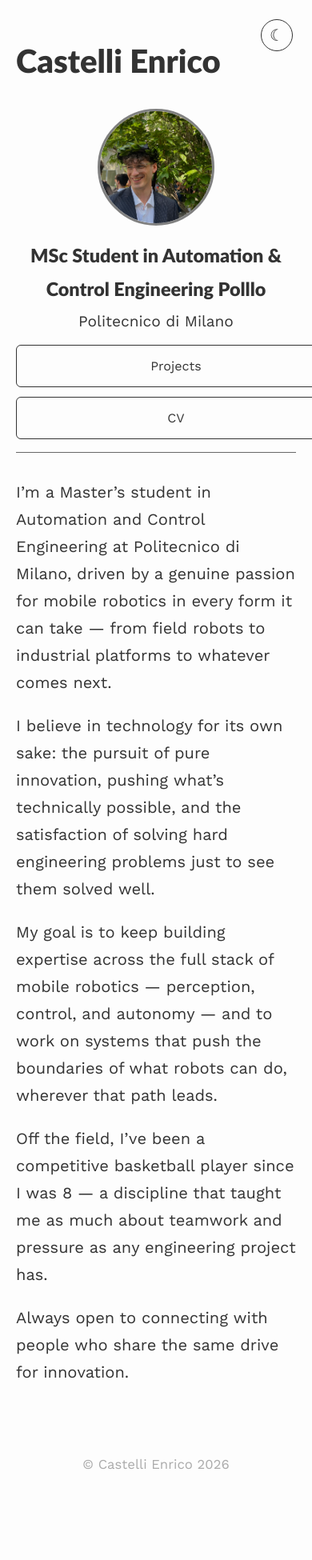
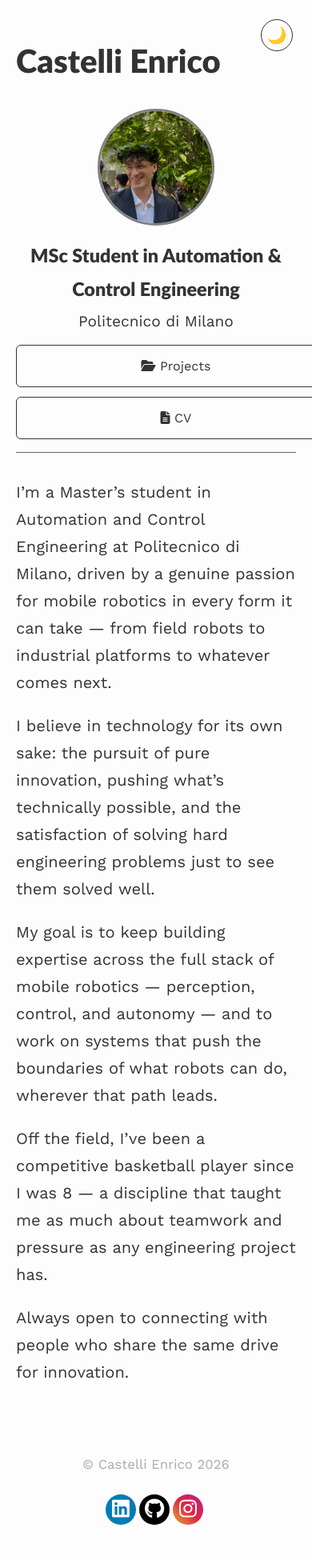
Before and after one commit to chettante/chettante.github.io, a Jekyll site: the page built from index.md, in a window 390 px wide. Shown: the whole page at 80% size. Built offline with Jekyll 4.4.1, drawn with Linux system fonts in a browser that asks for light colours.

Commit message:
restyling still not working completely

```diff
--- a/_config.yml
+++ b/_config.yml
@@ -1,7 +1,7 @@
 ### your site title here
 
 title: Castelli Enrico
-description: MSc Student in Automation & Control Engineering Polllo
+description: MSc Student in Automation & Control Engineering
 
 baseurl: "" #name of GitHub repository
 url: "" #custom url to be used instead of GitHub repository
@@ -19,7 +19,7 @@
 #researchgate: "#"
 #orcid: "#"
 #quora: "#"
-instagram: "https://www.instagram.com/enricocastellii/"
+instagram: "https://www.instagram.com/enricocastellii"
 #facebook: "#"
 #bluesky: "#"
 #substack: "#"
--- a/_layouts/default.html
+++ b/_layouts/default.html
@@ -7,10 +7,11 @@
 <head>
   <meta charset="utf-8">
   <meta content="width=device-width, initial-scale=1" name="viewport">
+
+  <!-- Theme initialization script - must be in head -->
   <script>
   (function () {
     const savedTheme = localStorage.getItem('theme');
-
     if (savedTheme) {
       document.documentElement.setAttribute('data-theme', savedTheme);
     } else if (window.matchMedia('(prefers-color-scheme: dark)').matches) {
@@ -20,6 +21,7 @@
     }
   })();
   </script>
+
   <link rel="stylesheet" href="{{site.baseurl}}/assets/css/main.css">
 
   {% unless layout.hide_header_nav or page.hide_header_nav %}
@@ -36,22 +38,18 @@
 
   {% include mathjax.html %}
 
-  <!-- Load fontawesome here for faster loadtimes: https://stackoverflow.com/a/35880730/9523246 -->
+  <!-- Load fontawesome -->
   <script type="text/javascript">
     (function () {
       var css = document.createElement('link');
       css.href = 'https://use.fontawesome.com/releases/v6.7.2/css/all.css';
       css.rel = 'stylesheet';
       css.type = 'text/css';
-      //this class is added to the body when fontawesome is loaded
-      //this is done to make the fontaw  <header>
-    <h1 class="post-headline">{{site.title}}</h1>
-    <h3 class="post-description">{{site.description}}</h3>
-    {% include navigation.html %}
-  </header>esome icons appear at the same time as the custome CSS-only logos
+
       var showIcons = function () {
         document.body.classList.add('fontawesome-loaded');
       };
+
       css.onload = showIcons;
       css.onerror = showIcons;
       setTimeout(showIcons, 1500);
@@ -61,39 +59,12 @@
 
 </head>
 
-<script>
-  (function () {
-    const toggle = document.getElementById('theme-toggle');
-    const icon = document.getElementById('theme-icon');
+<body>
+  <!-- Theme toggle button -->
+  <button id="theme-toggle" class="theme-toggle" aria-label="Change theme">
+    <span id="theme-icon">🌙</span>
+  </button>
 
-    function setTheme(theme) {
-      document.documentElement.setAttribute('data-theme', theme);
-      localStorage.setItem('theme', theme);
-      icon.textContent = theme === 'dark' ? '☀' : '☾';
-    }
-
-    const savedTheme = localStorage.getItem('theme');
-
-    if (savedTheme) {
-      setTheme(savedTheme);
-    } else {
-      const systemDark = window.matchMedia('(prefers-color-scheme: dark)').matches;
-      setTheme(systemDark ? 'dark' : 'light');
-    }
-
-    toggle.addEventListener('click', function () {
-      const currentTheme =
-        document.documentElement.getAttribute('data-theme');
-
-      setTheme(currentTheme === 'dark' ? 'light' : 'dark');
-    });
-  })();
-</script>
-
-<body>
-  <button id="theme-toggle" class="theme-toggle" aria-label="Change theme">
-  <span id="theme-icon">☾</span>
-  </button>
   <main>
     <article>
       {{ content }}
@@ -102,8 +73,7 @@
 
   <footer>
     <p class="copy">
-      <small> &copy; {{site.title}} {{ site.time | date: '%Y' }}
-      </small>
+      <small>&copy; {{site.title}} {{ site.time | date: '%Y' }}</small>
     </p>
 
     {% unless layout.hide_social_footer or page.hide_social_footer %}
@@ -114,6 +84,35 @@
 
   {% include analytics.html %}
 
+  <!-- Theme toggle functionality -->
+  <script>
+    (function () {
+      const toggle = document.getElementById('theme-toggle');
+      const icon = document.getElementById('theme-icon');
+
+      function setTheme(theme) {
+        document.documentElement.setAttribute('data-theme', theme);
+        localStorage.setItem('theme', theme);
+        icon.textContent = theme === 'dark' ? '☀️' : '🌙';
+      }
+
+      const savedTheme = localStorage.getItem('theme');
+      if (savedTheme) {
+        setTheme(savedTheme);
+      } else {
+        const systemDark = window.matchMedia('(prefers-color-scheme: dark)').matches;
+        setTheme(systemDark ? 'dark' : 'light');
+      }
+
+      if (toggle) {
+        toggle.addEventListener('click', function () {
+          const currentTheme = document.documentElement.getAttribute('data-theme');
+          setTheme(currentTheme === 'dark' ? 'light' : 'dark');
+        });
+      }
+    })();
+  </script>
+
 </body>
 
 </html>
--- /dev/null
+++ b/assets/css/_sass/dark-mode.scss
@@ -0,0 +1,87 @@
+/* ===== DARK MODE TOGGLE BUTTON ===== */
+
+.theme-toggle {
+  position: fixed;
+  top: 1.5rem;
+  right: 1.5rem;
+  z-index: 1000;
+
+  width: 3rem;
+  height: 3rem;
+  padding: 0;
+
+  border-radius: 50%;
+  border: 2px solid #333;
+  background-color: transparent;
+
+  cursor: pointer;
+  font-size: 1.5rem;
+  font-weight: normal;
+
+  transition: all 0.3s cubic-bezier(0.34, 1.56, 0.64, 1);
+
+  display: flex;
+  align-items: center;
+  justify-content: center;
+
+  -webkit-appearance: none;
+  appearance: none;
+}
+
+.theme-toggle:hover {
+  background-color: #f0f0f0;
+  transform: rotate(15deg) scale(1.05);
+  box-shadow: 0 2px 8px rgba(0, 0, 0, 0.1);
+}
+
+.theme-toggle:active {
+  transform: rotate(15deg) scale(0.95);
+}
+
+.theme-toggle:focus-visible {
+  outline: 2px solid #333;
+  outline-offset: 2px;
+}
+
+#theme-icon {
+  display: inline-block;
+  line-height: 1;
+}
+
+/* Dark mode: toggle button appearance */
+@media (prefers-color-scheme: dark) {
+  .theme-toggle {
+    border-color: #ddd;
+  }
+
+  .theme-toggle:hover {
+    background-color: #333;
+    box-shadow: 0 2px 8px rgba(255, 255, 255, 0.1);
+  }
+
+  .theme-toggle:focus-visible {
+    outline-color: #ddd;
+  }
+}
+
+/* Responsive - smaller screens */
+@media (max-width: 768px) {
+  .theme-toggle {
+    top: 1rem;
+    right: 1rem;
+    width: 2.5rem;
+    height: 2.5rem;
+    font-size: 1.2rem;
+  }
+}
+
+/* Very small screens */
+@media (max-width: 480px) {
+  .theme-toggle {
+    top: 0.75rem;
+    right: 0.75rem;
+    width: 2.25rem;
+    height: 2.25rem;
+    font-size: 1rem;
+  }
+}
--- a/assets/css/main.scss
+++ b/assets/css/main.scss
@@ -23,6 +23,7 @@
 // JN: For now, split @import to anable conditional import of CSS. Also. @import may be deprecated soon so plan
 // for this change
 
+@import 'dark-mode';
 @import 'variables';
 @import 'footer-social';
 @import 'projects';
```
